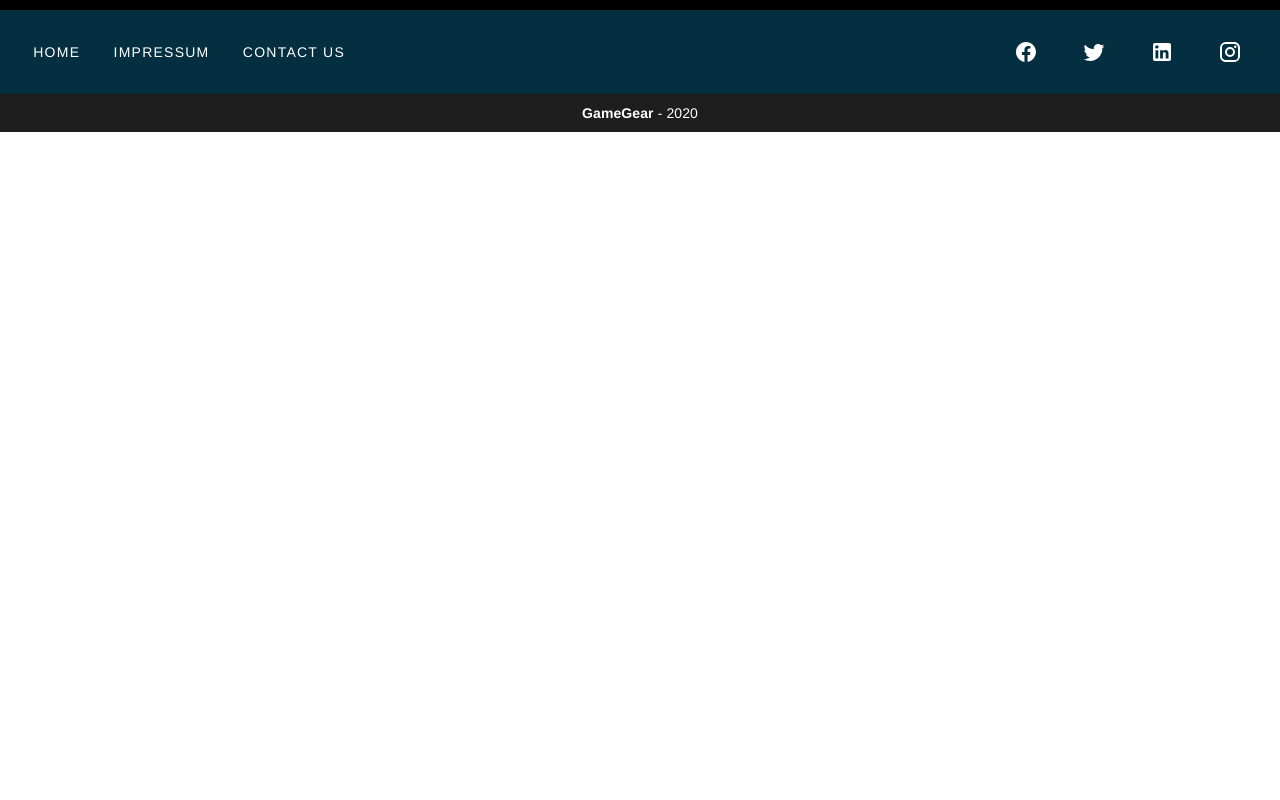
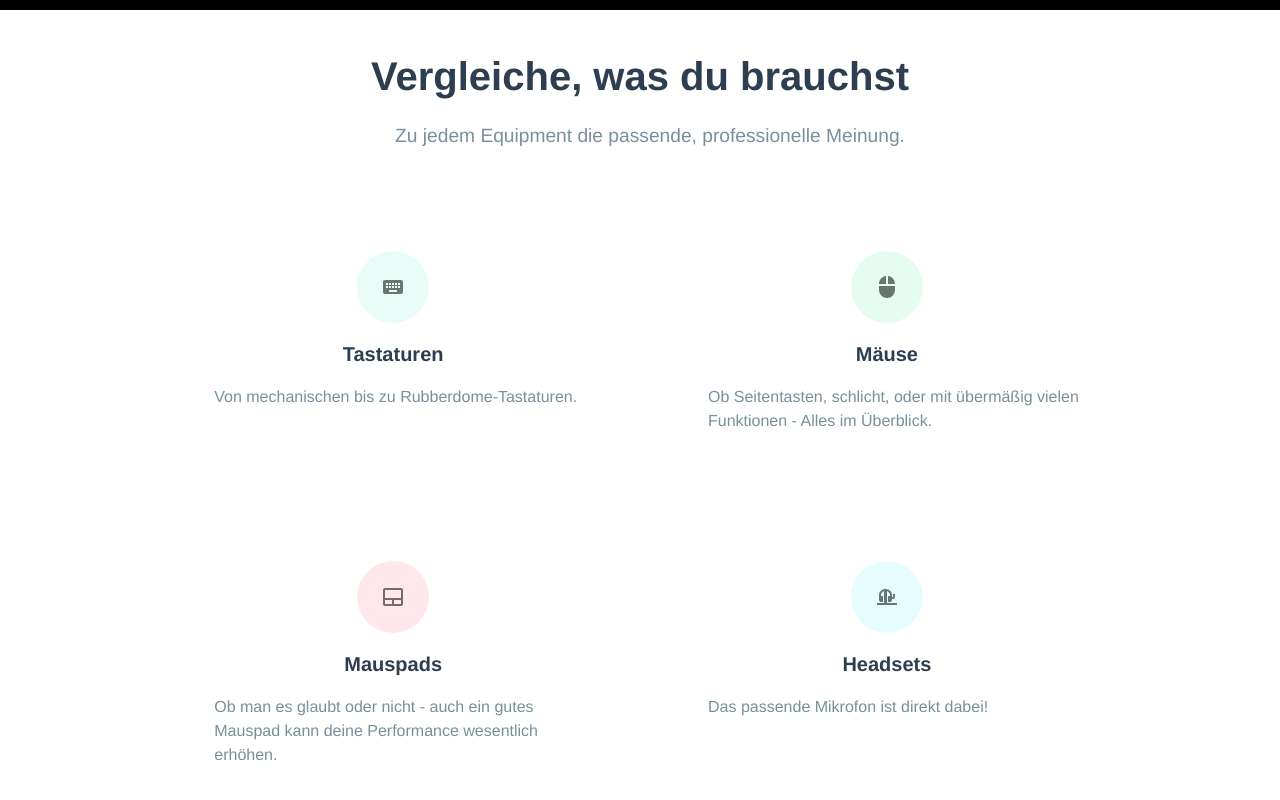
Before and after one commit to kedilrepo/game-gear, a Vue app: page / in a window 1280 px wide. Shown: the part 860-1660 px from the top of the page. Before the commit the page ends 992 px from the top, so only its background shows below. Built offline with nearby package versions, Linux system fonts and the light colour scheme; no server answers.

Commit message:
More than just fixes

```diff
--- a/src/GeneralConfig.js
+++ b/src/GeneralConfig.js
@@ -17,6 +17,7 @@ export default {
             { name: "Home", url: "" },
             { name: "Impressum", url: "impressum" },
             { name: "Contact Us", url: "contact" },
+            { name: "Datenschutz", url: "datenschutz" },
         ];
     },
     get footerIcons() {
--- a/src/colors.js
+++ b/src/colors.js
@@ -1,5 +1,5 @@
 const FooterColor = "#042F40";
-const NavbarColor = "#3F8EBF";
+const NavbarColor = "#042F40";
 const InfoColor = "#167362";
 const AccentOne = "#F2A20C";
 const AccentTwo = "#A7D175";
--- a/src/components/NavigationBar.vue
+++ b/src/components/NavigationBar.vue
@@ -1,8 +1,8 @@
 <template class="nav">
   <nav class="navbar" :style="navbarStyle">
     <span class="navbar-toggle" id="js-navbar-toggle" @click="toggleNavbar()">
-      <v-icon v-if="!isToggled" size="24px">{{ menuIcon }}</v-icon>
-      <v-icon v-else size="24px">{{ menuCloseIcon }}</v-icon>
+      <v-icon v-if="!isToggled" size="24px" color="#ffffff">{{ menuIcon }} </v-icon>
+      <v-icon v-else size="24px" color="#ffffff">{{ menuCloseIcon }}</v-icon>
     </span>
     <router-link to="/home" class="logo">{{ appTitle }}</router-link>
     <ul class="main-nav" :class="{active: isToggled}" id="js-menu">
--- a/src/firebaseConfig.js
+++ b/src/firebaseConfig.js
@@ -1,4 +1,4 @@
-import * as firebase from "firebase/app";
+import firebase from "firebase/app";
 import "firebase/auth";
 import "firebase/analytics";
 import store from "./store";
--- a/src/router/index.js
+++ b/src/router/index.js
@@ -81,15 +81,10 @@ const routes = [{
                 }
             }
             if (store != null) {
-                console.log("Trying to use store");
 
                 if ((store.getters.user != null) | (store.getters.user != undefined)) {
-                    console.log("Trying to check loggedIn");
-
-                    console.log(store.getters.user.loggedIn);
 
                     if (store.getters.user.loggedIn) {
-                        console.log("Logged in via store");
 
                         if (await api.checkUser()) {
                             next();
--- a/src/views/Home.vue
+++ b/src/views/Home.vue
@@ -2,7 +2,7 @@
     <!--<div class="loading" v-if="loading">Loading...</div>
     <div class="noItems" v-if="!loading && data.length === 0">No data</div>
     <Content :data="data"></Content>!-->
-
+    <section class="body">
         <section class="py-7 py-md-0 bg-hero" id="home">
             <div class="container">
                   <div class="row vh-md-100">
@@ -14,11 +14,66 @@
                 </div>
             </div>
         </section>
+
+  <section class="pt-6 pb-7" id="features">
+    <div class="container">
+        <div class="row">
+            <div class="col-md-6 mx-auto text-center">
+                <h2 class="heading-black h2">Vergleiche, was du brauchst</h2>
+                <p class="text-muted lead p text-center">Zu jedem Equipment die passende, professionelle Meinung.</p>
+            </div>
+        </div>
+        <div class="row mt-5">
+            <div class="col-md-10 mx-auto">
+                <div class="row feature-boxes">
+                    <div class="col-md-6 box">
+                        <div class="icon-box box-primary">
+                            <div class="icon-box-inner">
+                                <v-icon>{{keyboard}}</v-icon>
+                            </div>
+                        </div>
+                        <h5 class="h5">Tastaturen</h5>
+                        <p class="text-muted p">Von mechanischen bis zu Rubberdome-Tastaturen.</p>
+                    </div>
+                    <div class="col-md-6 box">
+                        <div class="icon-box box-success">
+                            <div class="icon-box-inner">
+                                <v-icon>{{mouse}}</v-icon>
+                            </div>
+                        </div>
+                        <h5 class="h5">Mäuse</h5>
+                        <p class="text-muted p">Ob Seitentasten, schlicht, oder mit übermäßig vielen Funktionen - Alles im Überblick.</p>
+                    </div>
+                    <div class="col-md-6 box">
+                        <div class="icon-box box-danger">
+                            <div class="icon-box-inner">
+                                <v-icon>{{mousepad}}</v-icon>
+                            </div>
+                        </div>
+                        <h5 class="h5">Mauspads</h5>
+                        <p class="text-muted" p>Ob man es glaubt oder nicht - auch ein gutes Mauspad kann deine Performance wesentlich erhöhen.</p>
+                    </div>
+                    <div class="col-md-6 box">
+                        <div class="icon-box box-info">
+                            <div class="icon-box-inner">
+                                <v-icon>{{headset}}</v-icon>
+                            </div>
+                        </div>
+                        <h5 class="h5">Headsets</h5>
+                        <p class="text-muted p">Das passende Mikrofon ist direkt dabei!</p>
+                    </div>
+                </div>
+            </div>
+        </div>
+    </div>
+</section>
+    </section>
 </template>
 
 <script>
 // import Content from "@/components/Content";
 import api from "@/api";
+import { mdiKeyboard, mdiMouse, mdiTrackpad, mdiHeadsetDock } from "@mdi/js";
 
 export default {
   name: "Home",
@@ -29,7 +84,11 @@ export default {
     return {
       loading: false,
       data: [],
-      model: {}
+      model: {},
+      keyboard: mdiKeyboard,
+      mouse: mdiMouse,
+      mousepad: mdiTrackpad,
+      headset: mdiHeadsetDock
     };
   },
   async beforeRouteEnter(to, from, next) {
@@ -58,6 +117,16 @@ export default {
 
 <style lang="scss">
 
+// .body {
+//     margin: 0;
+//   font-family: "Inter UI", -apple-system, BlinkMacSystemFont, "Segoe UI", Roboto, "Helvetica Neue", Arial, sans-serif, "Apple Color Emoji", "Segoe UI Emoji", "Segoe UI Symbol";
+//   font-size: 1rem;
+//   font-weight: 400;
+//   line-height: 1.5;
+//   color: #CFD8DC;
+//   text-align: left;
+// }
+
 .p-colored {
   color: #CFD8DC;
   text-align: center !important;
@@ -77,6 +146,26 @@ export default {
   line-height: 1.5;
   color: #ffffff; }
 
+.h2 {
+  margin-top: 0;
+  margin-bottom: 1rem;
+  font-family: inherit;
+  font-weight: 700;
+  line-height: 1.5;
+  color: #2c3e50;
+  font-size: 2.5rem;
+}
+
+.h5 {
+  margin-top: 0;
+  margin-bottom: 1rem;
+  font-family: inherit;
+  font-weight: 700;
+  line-height: 1.5;
+  color: #2c3e50;
+  font-size: 1.25rem;
+}
+
 section {
   display: block; }
 
@@ -86,10 +175,13 @@ section {
 .py-3 {
   padding-bottom: 1rem !important; }
 
+.py-6 {
+  padding-top: 6rem !important; }
+
 .py-7 {
   padding-top: 9rem !important; }
 
-.py-7 {
+.py-7, .pb-7 {
   padding-bottom: 9rem !important; }
 
 .py-md-0 {
@@ -97,6 +189,9 @@ section {
 
 .py-md-0 {
     padding-top: 0 !important; }
+
+.mt-5 {
+  margin-top: 3rem !important; }
 
 .bg-hero {
   background-color: #000000;
@@ -115,6 +210,7 @@ section {
   top: 0;
   content: "";
   background-color: rgba(0, 0, 0, 0.7); }
+
 .bg-hero .container {
   z-index: 2;
   position: relative; }
@@ -148,19 +244,20 @@ section {
 
 @media (min-width: 768px) {
 .vh-md-100 {
-    height: 100vh; } }
-
-.col-md-8, .col-sm-10{
-  position: relative;
-  width: 100%;
-  min-height: 1px;
-  padding-right: 15px;
-  padding-left: 15px; }
-
+  height: 100vh; }
+.col-md-6 {
+    -ms-flex: 0 0 50%;
+        flex: 0 0 50%;
+    max-width: 50%; }
 .col-md-8 {
     -ms-flex: 0 0 66.66667%;
         flex: 0 0 66.66667%;
     max-width: 66.66667%; }
+
+.col-md-10 {
+    -ms-flex: 0 0 83.33333%;
+        flex: 0 0 83.33333%;
+    max-width: 83.33333%; }
 
 .col-sm-10 {
     -ms-flex: 0 0 83.33333%;
@@ -170,7 +267,16 @@ section {
 .col-12 {
   -ms-flex: 0 0 100%;
       flex: 0 0 100%;
-  max-width: 100%; }
+  max-width: 100%; } }
+
+.col-md-8, .col-sm-10, .col-md-6, .col-md-10 {
+  position: relative;
+  width: 100%;
+  min-height: 1px;
+  padding-right: 15px;
+  padding-left: 15px; }
+
+
 
 .mx-auto {
   margin-right: auto !important; }
@@ -191,4 +297,49 @@ section {
   font-size: 1.2rem;
   font-weight: 500; }
 
+.heading-black {
+  font-weight: 800; }
+
+.text-muted {
+  color: #78909C !important; }
+
+.feature-boxes {
+  text-align: center;
+  box-sizing: border-box; }
+
+.feature-boxes .box {
+  padding: 3rem; }
+
+.icon-box {
+  position: relative;
+  border-radius: 50%;
+  display: inline-block;
+  vertical-align: middle;
+  background-color: #ffffff;
+  margin: 1rem; }
+
+.icon-box.box-primary {
+  color: #1de9b6;
+  background-color: rgba(29, 233, 182, 0.1); }
+
+.icon-box.box-success {
+    color: #00e676;
+    background-color: rgba(0, 230, 118, 0.1); }
+
+.icon-box.box-danger {
+    color: #ff1744;
+    background-color: rgba(255, 23, 68, 0.1); }
+
+.icon-box.box-info {
+    color: #00e5ff;
+    background-color: rgba(0, 229, 255, 0.1); }
+
+.icon-box .icon-box-inner {
+    display: -ms-flexbox;
+    display: flex;
+    -ms-flex-direction: row;
+        flex-direction: row;
+    -ms-flex-align: center;
+        align-items: center;
+    padding: 1.5rem; }
 </style>
--- a/src/views/Login.vue
+++ b/src/views/Login.vue
@@ -34,7 +34,7 @@
           </v-card-text>
           <v-card-actions>
             <v-spacer></v-spacer>
-            <v-btn color="#009688" @click="login()" :disabled="!formValid"
+            <v-btn color="#009688" @click="login()" :disabled="!formValid || loading"
               >Login</v-btn
             >
           </v-card-actions>
@@ -71,17 +71,28 @@ export default {
     };
   },
   methods: {
-    login() {
+    async login() {
       this.loading = true;
-      fb.auth
-        .signInWithEmailAndPassword(this.email, this.pw)
-        .then(async () => {
+      var e = await fb.auth
+        .signInWithEmailAndPassword(this.email, this.pw).catch(function(error) {
+          // Handle Errors here.
+          var errorCode = error.code;
+          var errorMessage = error.message;
+          // this.loading = false;
+          // this.error = true;
+          console.log(`Error ${errorCode} threw message ${errorMessage}`);
+          return error;
+        });
+      console.log(e);
+      if(e != null) {
+        console.log(e);
+        console.log("Failed to login");
+        this.wrongLogin();
+        return;
+      }
+
       try {
-            console.log("Ready to check at Backend");
-
         let success = await api.checkUser();
-            console.log(success);
-
         if (success) {
           this.$router.push("/dashboard");
         } else {
@@ -89,17 +100,9 @@ export default {
         }
       } catch (e) {
         console.log(e);
-
         this.wrongLogin();
       }
-        })
-        .catch(function(error) {
-          // Handle Errors here.
-          var errorCode = error.code;
-          var errorMessage = error.message;
-          this.wrongLogin();
-          console.log(`Error ${errorCode} threw message ${errorMessage}`);
-        });
+
     },
     wrongLogin() {
       this.loading = false;
```
Lines whose indentation alone changed are shown as unchanged.
